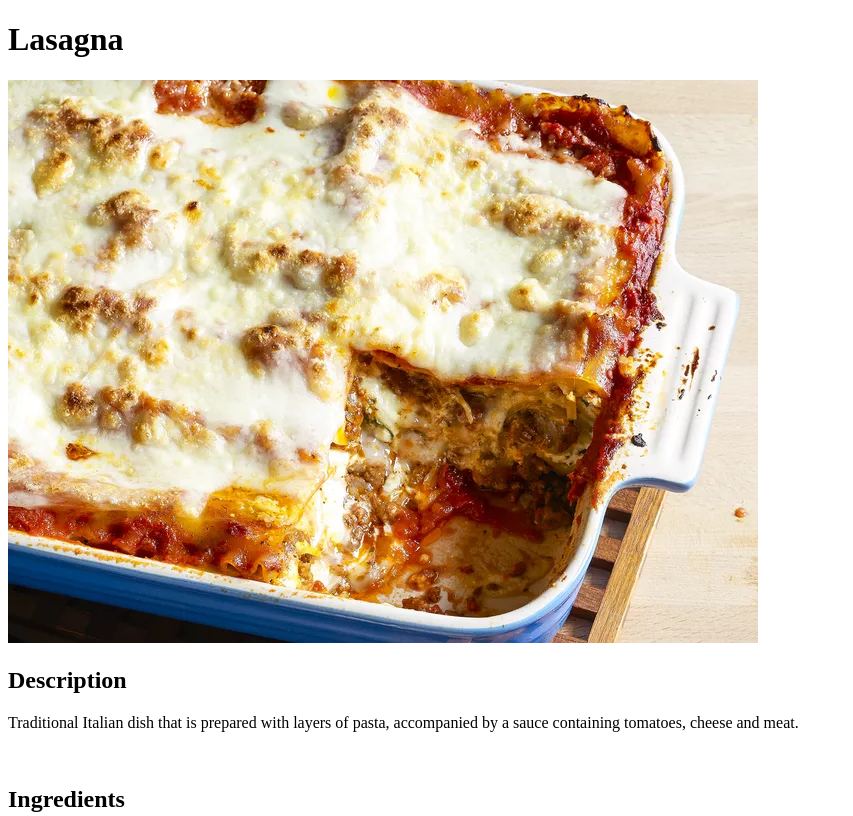
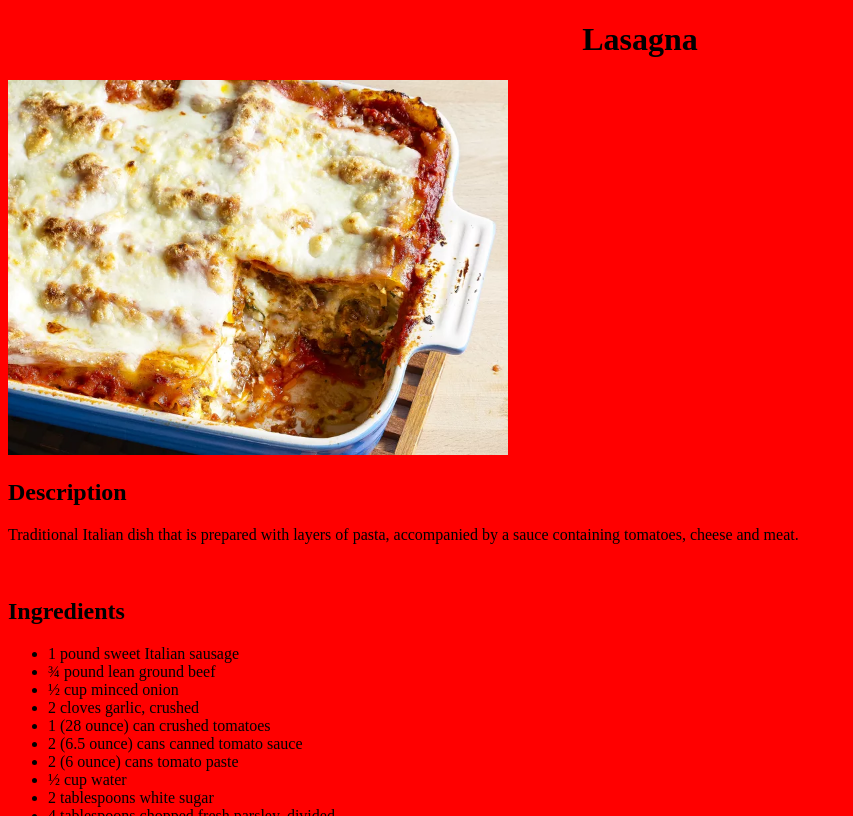
Before and after one commit to Fedge001/odin-recipes, a plain HTML site: page recipes/lasagna.html in a window 1280 px wide. Shown: the top 816 px of the page, without its empty margins (0-853 px from the left). Drawn offline with Linux system fonts and the light colour scheme.

Commit message:
Fichier "lasagna_style.css" créé et rempli. Fichier "lasagna.html" mis à jour avec les attributs de style.

```diff
--- a/recipes/lasagna.html
+++ b/recipes/lasagna.html
@@ -2,10 +2,11 @@
 <html lang="en">
     <head>
         <meta charset="UTF-8">
+        <link rel="stylesheet" href="./lasagna_style.css">
         <title>Lasagna</title>
     </head>
-    <body>
-        <h1>Lasagna</h1>
+    <body class="r1">
+        <h1 id="titre">Lasagna</h1>
         <img src="./../images/lasagna.jpg" alt="A photography of lasagna">
         <br>
         <h2>Description</h2>
--- /dev/null
+++ b/recipes/lasagna_style.css
@@ -0,0 +1,13 @@
+.r1 {
+    background-color: red;
+}
+
+#titre {
+    text-align: center;
+    font-family: "Brush Script MT", serif;
+}
+
+img {
+    height: auto;
+    width: 500px;
+}
```
Also changed, not shown: recipes_styles.css (line endings or trailing spaces).
